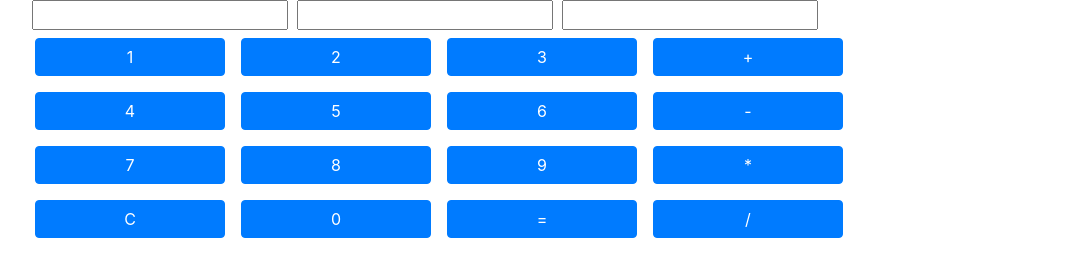
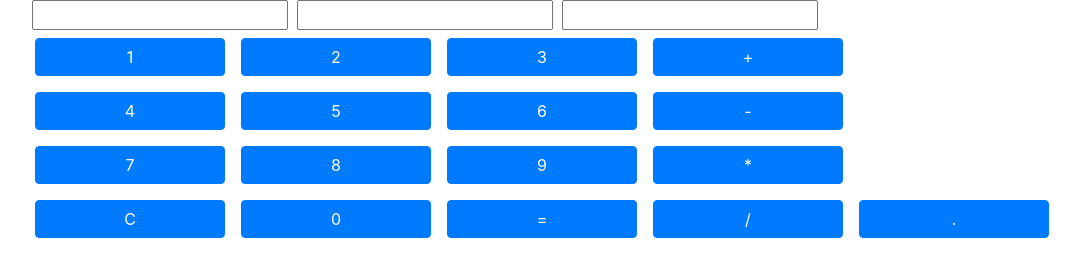
Before and after one commit to larrycastillo2009/Javascript-Calculator, a plain HTML site: page index.html in a window 1280 px wide. Shown: the whole page, without its empty margins (43-1123 px from the left). Drawn offline with nearby package versions, Linux system fonts and the light colour scheme.

Commit message:
dot functionality complete

```diff
--- a/index.html
+++ b/index.html
@@ -41,6 +41,7 @@
         <button class="col-2 btn btn-primary m-2" value="0" onclick="dis('0')">0</button>
         <button class="col-2 btn btn-primary m-2" value="=" onclick="solution()">=</button>
         <button class="col-2 btn btn-primary m-2" value="/" onclick="op('/')">/</button>
+        <button class="col-2 btn btn-primary m-2" id="thedot" value="/" onclick="dis('.')">.</button>
     </div>
 
 </div>
--- a/index.js
+++ b/index.js
@@ -1,10 +1,23 @@
 "use strict";
 
 function dis(val) {
+    const dot = document.getElementById("thedot")
+
     if(document.getElementById("operator").value != ""){
-        document.getElementById("sNum").value += val;
+        dot.disabled = false;
+        if (val == "."){
+            document.getElementById("sNum").value += val;
+            dot.disabled =true;
+        }else {
+            document.getElementById("sNum").value += val;
+        }
     }else {
-        document.getElementById("fNum").value += val;
+        if (val == "."){
+            document.getElementById("fNum").value += val;
+            dot.disabled =true;
+        }else {
+            document.getElementById("fNum").value += val;
+        }
     }
 }
 
```
